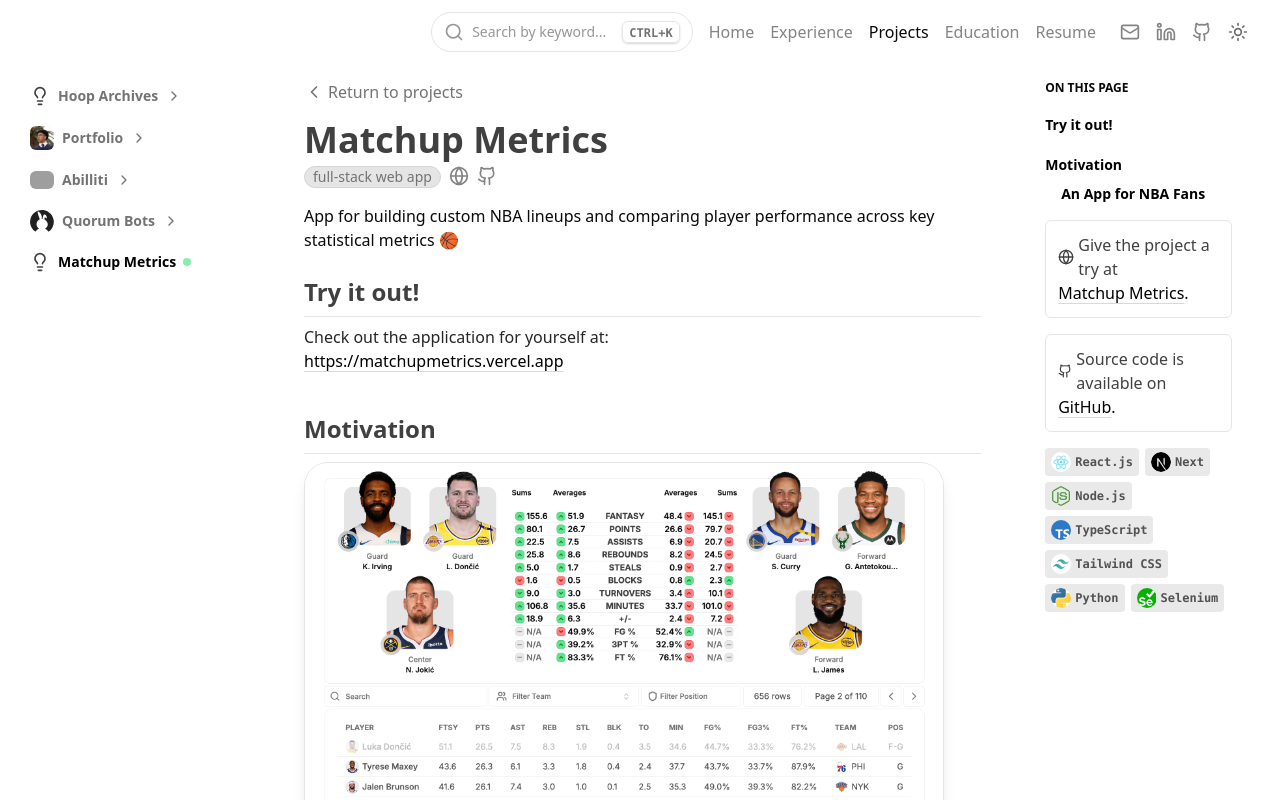
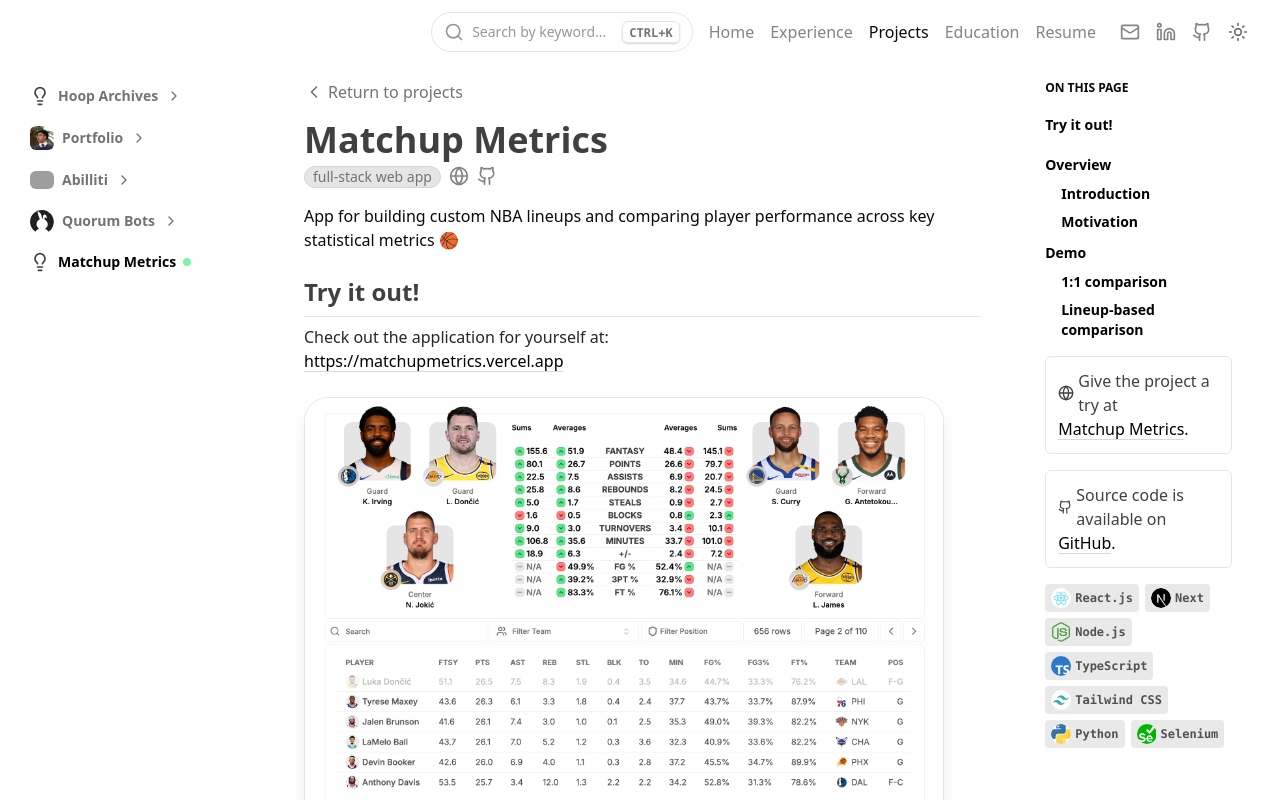
Before and after one commit to emanpecson/portfolio, a Next.js app: page /projects/matchup-metrics in a window 1280 px wide. Built offline with nearby package versions, Linux system fonts and the light colour scheme; grey boxes are pictures that could not be loaded.

Commit message:
feat: :sparkles: update matchup-metrics docs + add demo

```diff
--- a/src/app/projects/(content)/matchup-metrics/page.tsx
+++ b/src/app/projects/(content)/matchup-metrics/page.tsx
@@ -8,6 +8,8 @@
 import ContentImage from '@/components/content/ContentImage';
 import ContentSubsection from '@/components/content/ContentSubsection';
 import { headers } from '@/data/project/matchup-metrics';
+import ContentList from '@/components/content/ContentList';
+import ContentVideo from '@/components/content/ContentVideo';
 
 export default function MatchupMetricsPage() {
   const name: keyof ProjectKey = 'Matchup Metrics';
@@ -18,15 +20,35 @@
       <ContentSection header={headers[0]}>
         <ContentText>Check out the application for yourself at:</ContentText>
         <InlineLink href={String(proj.websiteUrl)}>{proj.websiteUrl}</InlineLink>
+        <ContentImage src={proj.coverImageSrc} alt="Preview" />
       </ContentSection>
 
       <ContentSection header={headers[1]}>
-        <ContentImage src={proj.coverImageSrc} alt="Motivation" />
+        <ContentSubsection subheader={headers[1].subheaders[0]}>
+          <ContentText>
+            Simple application that lets you compare NBA players performance across key statistical metrics.
+          </ContentText>
+        </ContentSubsection>
 
-        <ContentSubsection subheader={headers[1].subheaders![0]}>
-          {
-            'As an NBA fan, I like to make up various "what-if" scenarios to see just how good a lineup would be. So I thought, why not make an app for that?'
-          }
+        <ContentSubsection subheader={headers[1].subheaders[1]}>
+          <ContentText>The ability to compare player stats is essential to:</ContentText>
+          <ContentList
+            list={[
+              'Keeping your NBA Fantasy League team competitve',
+              'Deciding whether to bet under or over on points with Kevin Durant (and why the correct answer is always "over")',
+              'Or proving that LeBron is still the undisputed GOAT',
+            ]}
+          />
+        </ContentSubsection>
+      </ContentSection>
+
+      <ContentSection header={headers[2]}>
+        <ContentSubsection subheader={headers[2].subheaders[0]}>
+          <ContentVideo src="/project/matchup-metrics/demo/player-comparison.mp4" />
+        </ContentSubsection>
+
+        <ContentSubsection subheader={headers[2].subheaders[1]}>
+          <ContentVideo src="/project/matchup-metrics/demo/lineup-comparison.mp4" />
         </ContentSubsection>
       </ContentSection>
     </ProjectContent>
--- a/src/data/project/matchup-metrics.ts
+++ b/src/data/project/matchup-metrics.ts
@@ -1,12 +1,44 @@
 import { RefMap } from '@/lib/ref-map';
 import { ContentHeaderType } from '@/types/ContentHeader';
 
-const refMap = new RefMap(['website', 'motivation', 'fans']);
+const refMap = new RefMap([
+  '1(preview)',
+  '2(overview)',
+  '2.1(intro)',
+  '2.2(motivation)',
+  '3(demo)',
+  '3.1(1:1)',
+  '3.2(x:x)',
+]);
+
 export const headers: ContentHeaderType[] = [
-  { id: 'Try it out!', ref: refMap.getRef('website'), subheaders: [] },
+  { id: 'Try it out!', ref: refMap.getRef('1(preview)'), subheaders: [] },
   {
-    id: 'Motivation',
-    ref: refMap.getRef('motivation'),
-    subheaders: [{ id: 'An App for NBA Fans', ref: refMap.getRef('fans') }],
+    id: 'Overview',
+    ref: refMap.getRef('2(overview)'),
+    subheaders: [
+      {
+        id: 'Introduction',
+        ref: refMap.getRef('2.1(intro)'),
+      },
+      {
+        id: 'Motivation',
+        ref: refMap.getRef('2.2(motivation)'),
+      },
+    ],
+  },
+  {
+    id: 'Demo',
+    ref: refMap.getRef('3(demo)'),
+    subheaders: [
+      {
+        id: '1:1 comparison',
+        ref: refMap.getRef('3.1(1:1)'),
+      },
+      {
+        id: 'Lineup-based comparison',
+        ref: refMap.getRef('3.2(x:x)'),
+      },
+    ],
   },
 ];
```
Also changed, not shown: 2 other files (tests, documents, lock files or other folders).
